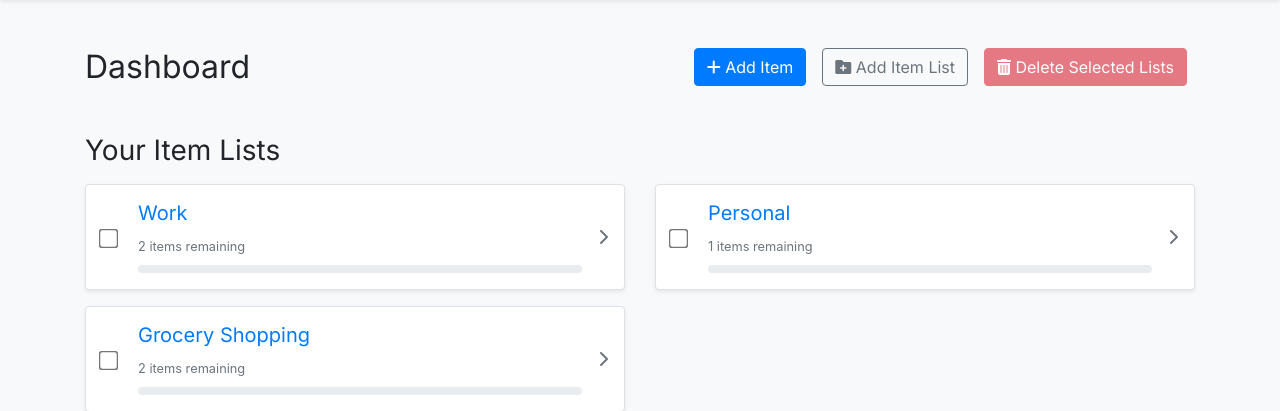
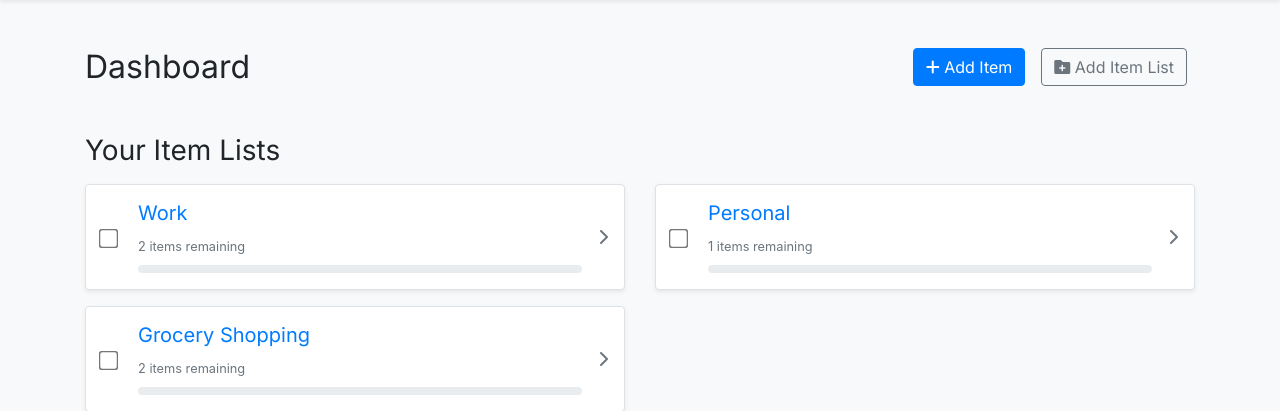
Before and after one commit to sharichungcode/ScrollToDo, a Django app: page /dashboard/ in a window 1280 px wide. Shown: the part 58-469 px from the top of the page. Run offline with Django 4.2, Linux system fonts and the light colour scheme; the visitor is signed in with stand-in values (Sample User, id 1); data comes from the database, SQL or seed files in the repository; some libraries are stand-ins or nearby versions.

Commit message:
Hide Delete Selected Lists button when unused

```diff
--- a/tasks/templates/tasks/dashboard.html
+++ b/tasks/templates/tasks/dashboard.html
@@ -23,14 +23,14 @@
                 {% if items or request.user.itemlist_set.exists %}
                 <button class="btn btn-primary mb-2 mb-md-0 mx-md-2" data-bs-toggle="modal" data-bs-target="#addTaskModal"><i class="fas fa-plus"></i> Add Item</button>
                 <button class="btn btn-outline-secondary mb-2 mb-md-0 mx-md-2" data-bs-toggle="modal" data-bs-target="#addTaskListModal"><i class="fas fa-folder-plus"></i> Add Item List</button>
-                <button class="btn btn-danger mb-2 mb-md-0 mx-md-2" id="deleteSelectedListsBtn" data-bs-toggle="modal" data-bs-target="#deleteConfirmationModal" disabled><i class="fas fa-trash-alt"></i> Delete Selected Lists</button>
+
                 {% endif %}
             </div>
         </div>
 
         <!-- Bulk Action Toolbar -->
         <div id="bulkActionToolbar" class="d-none mb-3">
-            <button class="btn btn-danger" id="bulkDeleteBtn"><i class="fas fa-trash-alt"></i> Delete Selected</button>
+            <button class="btn btn-danger mb-2 mb-md-0 mx-md-2" id="deleteSelectedListsBtn" data-bs-toggle="modal" data-bs-target="#deleteConfirmationModal" disabled><i class="fas fa-trash-alt"></i> Delete Selected Lists</button>
         </div>
 
         <!-- Display Success and Error Messages -->
```
